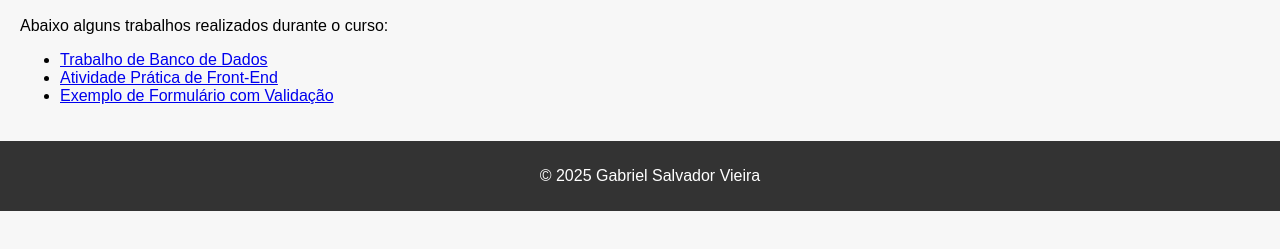
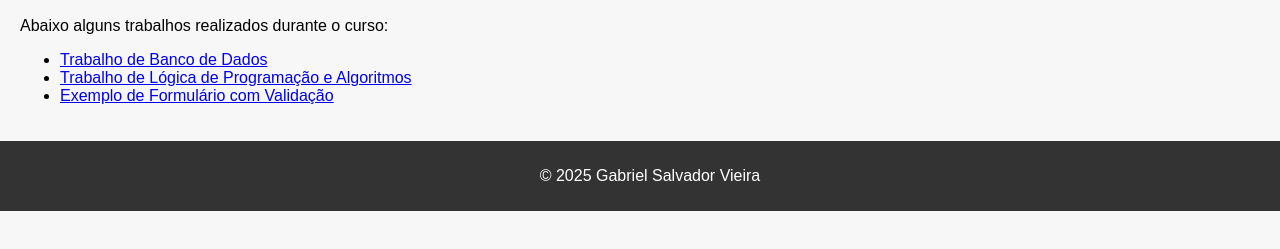
Before and after one commit to sallashx/portfolio_gabriel, a plain HTML site: page portfolio.html in a window 1280 px wide. Shown: the part 209-458 px from the top of the page. Drawn offline with Linux system fonts and the light colour scheme.

Commit message:
Update portfolio.html

```diff
--- a/portfolio.html
+++ b/portfolio.html
@@ -23,7 +23,7 @@
         <p>Abaixo alguns trabalhos realizados durante o curso:</p>
         <ul>
             <li><a href="bancodados.pdf" target="_blank">Trabalho de Banco de Dados</a></li>
-            <li><a href="#">Atividade Prática de Front-End</a></li>
+            <li><a href="logicaprogramacao_gabriel.pdf" target="_blank">Trabalho de Lógica de Programação e Algoritmos</a></li>
             <li><a href="#">Exemplo de Formulário com Validação</a></li>
         </ul>
     </main>
```
